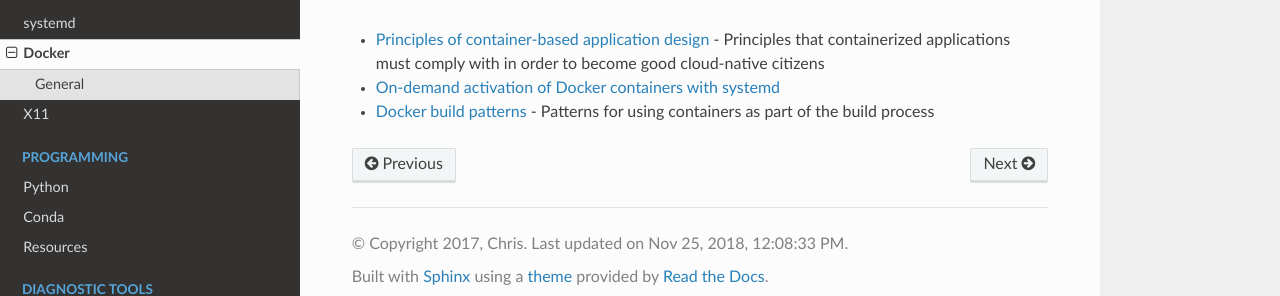
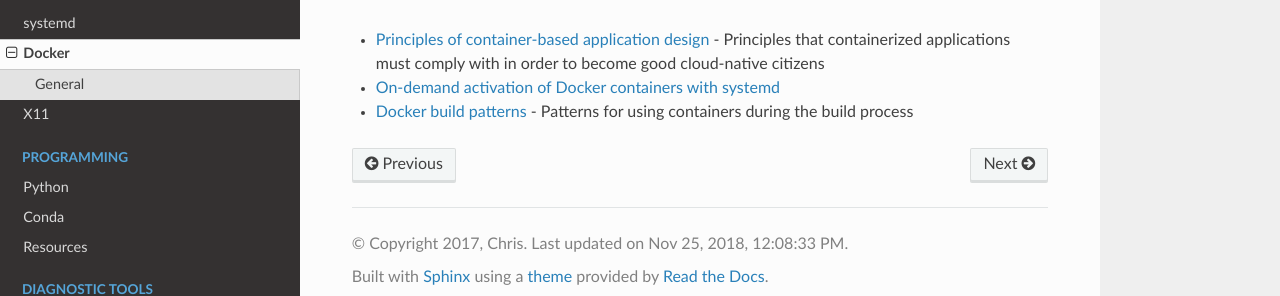
Before and after one commit to heterotopian/technotes, a Sphinx documentation site: the page built from source/docker.rst, in a window 1280 px wide. Shown: the part 188-484 px from the top of the page. Built offline with Sphinx 7.4.7 and the Read the Docs theme 2.0.0, drawn with Linux system fonts in a browser that asks for light colours.

```diff
--- a/source/docker.rst
+++ b/source/docker.rst
@@ -11,4 +11,4 @@
   Principles that containerized applications must comply with in order to become good cloud-native citizens
 - `On-demand activation of Docker containers with systemd <https://developer.atlassian.com/blog/2015/03/docker-systemd-socket-activation/>`_
 - `Docker build patterns <https://matthiasnoback.nl/2017/04/docker-build-patterns/>`_ -
-  Patterns for using containers as part of the build process
+  Patterns for using containers during the build process
```
